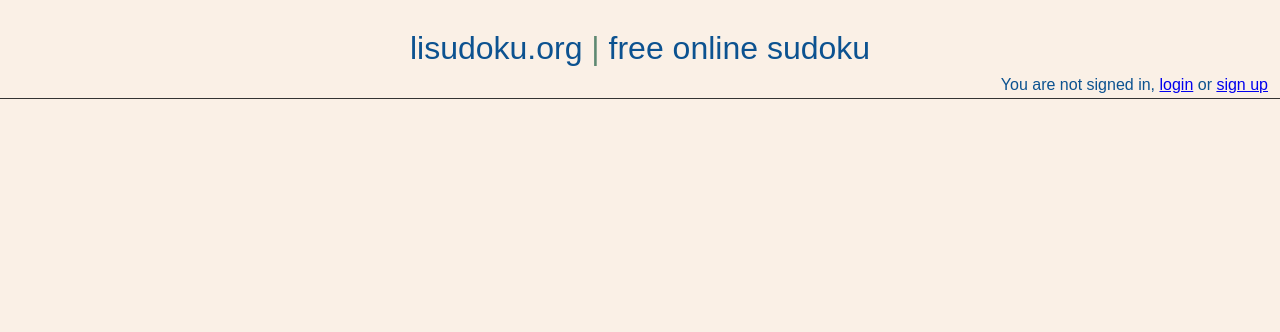
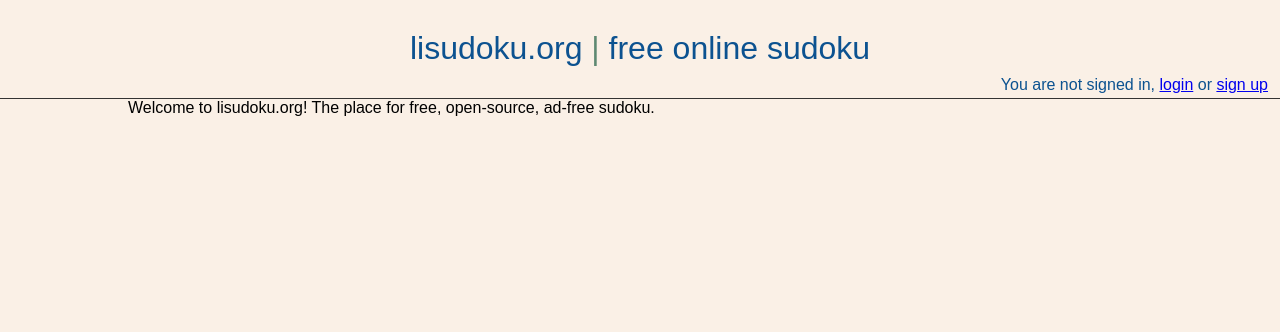
Before and after one commit to albertocorrias/sudoku, a Django app: page /home/ in a window 1280 px wide. Shown: the top 332 px of the page. Run offline with Django 3.2, Linux system fonts and the light colour scheme.

Commit message:
more work on new home page

```diff
--- a/sudoku_site/sudoku_app/static/home_style.css
+++ b/sudoku_site/sudoku_app/static/home_style.css
@@ -0,0 +1,4 @@
+div.home_page_overall_container{
+    margin: auto;
+    width: 80%;
+}
--- a/sudoku_site/sudoku_app/templates/sudoku_app/home.html
+++ b/sudoku_site/sudoku_app/templates/sudoku_app/home.html
@@ -7,6 +7,7 @@
         {% include 'sudoku_app/app_title_div.html' %}
         {% include 'sudoku_app/login_bar_div.html' %}
         <div class="home_page_overall_container">
+            Welcome to lisudoku.org! The place for free, open-source, ad-free sudoku.
         </div>
     </body>
 </html>
```
